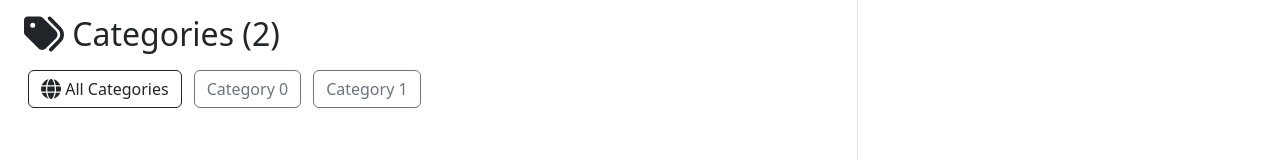
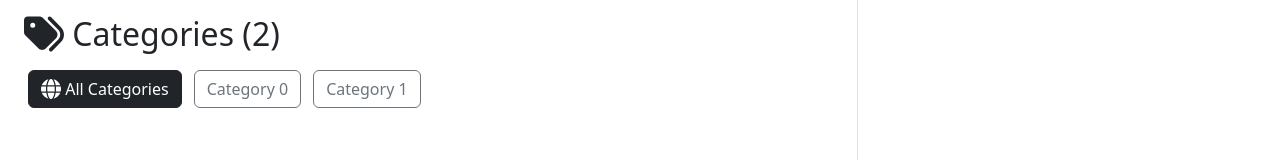
Before and after one commit to Maiiakal/supermarket-pos-system, a React (Create React App) app: page / in a window 1280 px wide. Shown: the part 240-400 px from the top of the page. Built offline with nearby package versions, Linux system fonts and the light colour scheme.

Commit message:
Update CategoryList.jsx

```diff
--- a/src/features/cart/components/CategoryList.jsx
+++ b/src/features/cart/components/CategoryList.jsx
@@ -34,15 +34,13 @@ export function CategoryList() {
         {'(' + categoryList.length + ')'}
       </h2>
       <div className="cartList-view">
-        <ToggleButtonGroup type="radio" name="categories" defaultValue={currentIndex}>
+        <ToggleButtonGroup type="radio" name="categories" defaultValue={(currentIndex.length)?currentIndex:-1}>
           <ToggleButton
             id="cartegory-all"
             className="me-2 ms-1 mb-3 rounded-2"
             variant="outline-dark"
             value={-1}
             onClick={(e) => {
-              // show all list
-
               handleUpdateSelectedCategory({
                 name: 'All Categories',
                 id: -1,
```
